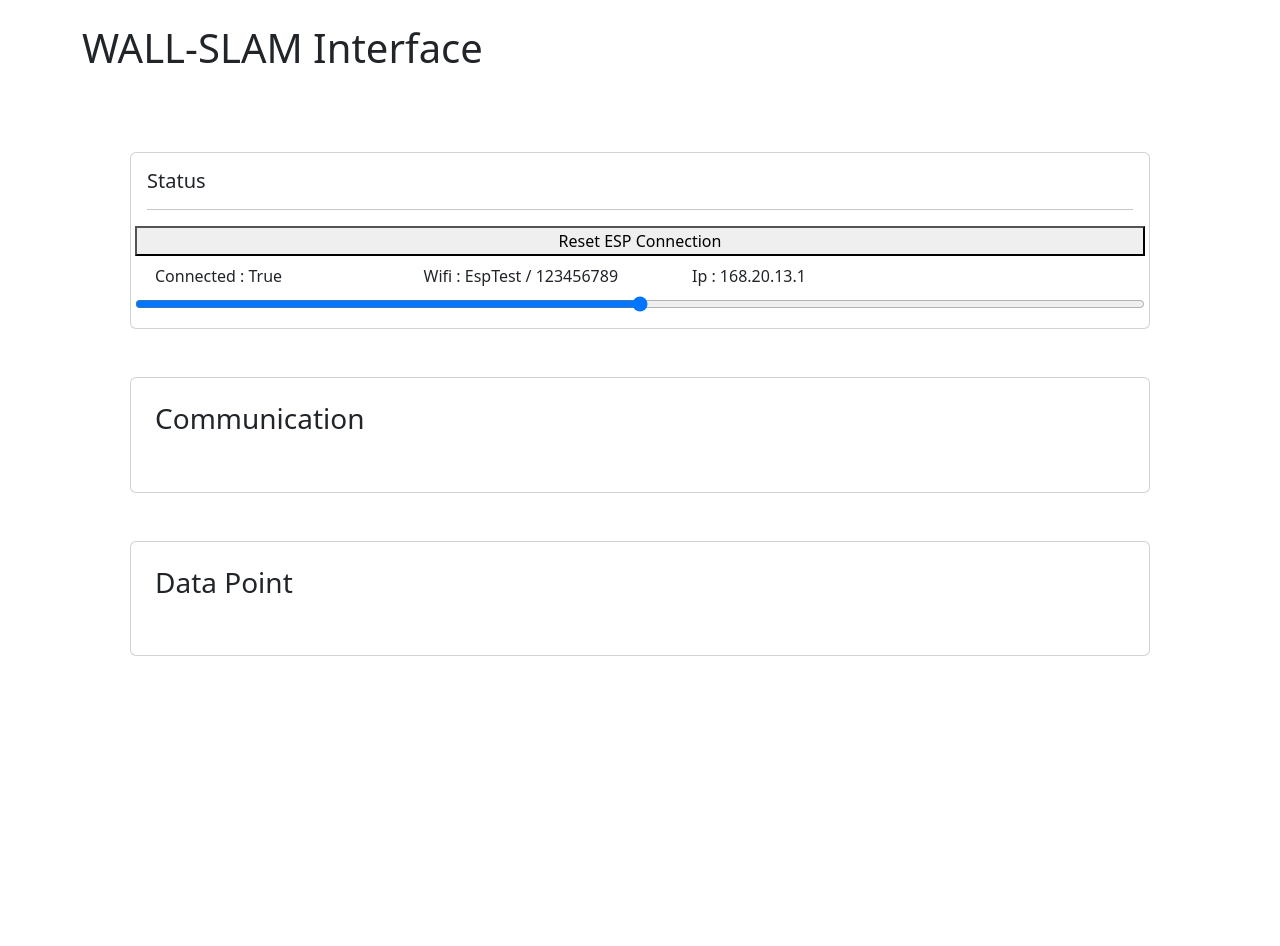
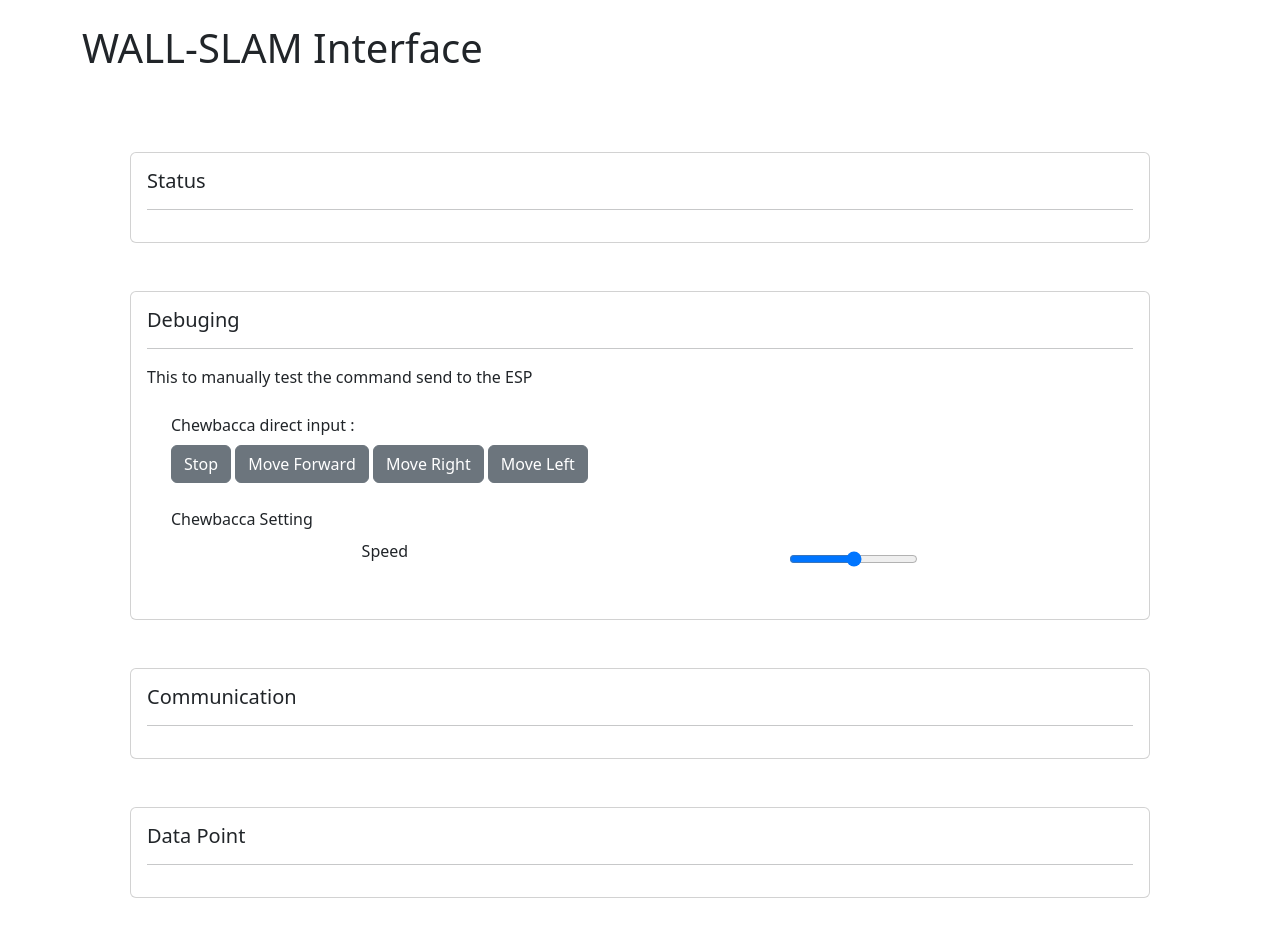
Before and after one commit to kreslotim/Wall-SLAM, a Flask app: page / in a window 1280 px wide. Before the commit the page ends 656 px from the top, so only its background shows below. Run offline with Flask 3, Linux system fonts and the light colour scheme; parts of the project's set-up code (start-up, migrations or seed data) failed here and were passed over; some libraries are stand-ins or nearby versions.

Commit message:
Added Direct Input Controll On Web

```diff
--- a/app/main/routes.py
+++ b/app/main/routes.py
@@ -35,6 +35,32 @@ def run_python_function():
 
 
 @bp.route('/reset-connection', methods=['POST'])
+def init_connection():
+    result = reset_esp_connection()
+    print("RESETTTT")
+    return jsonify(result=result)
+
+@bp.route('/move-forward', methods=['POST'])
+def init_connection():
+    result = reset_esp_connection()
+    return jsonify(result=result)
+
+@bp.route('/move-backward', methods=['POST'])
+def init_connection():
+    result = reset_esp_connection()
+    return jsonify(result=result)
+
+@bp.route('/move-left', methods=['POST'])
+def init_connection():
+    result = reset_esp_connection()
+    return jsonify(result=result)
+
+@bp.route('/move-right', methods=['POST'])
+def init_connection():
+    result = reset_esp_connection()
+    return jsonify(result=result)
+
+@bp.route('/move-stop', methods=['POST'])
 def init_connection():
     result = reset_esp_connection()
     return jsonify(result=result)
--- a/app/static/js/main.js
+++ b/app/static/js/main.js
@@ -30,6 +30,72 @@ function resetConnection() {
     }
   });
 }
+function sendStop() {
+  $.ajax({
+    url: "/move-stop",
+    type: "POST",
+    data: {},
+    success: function(response) {
+      console.log(response);
+    },
+    error: function(error) {
+      console.log(error);
+    }
+  });
+}
+function sendMoveForward() {
+  $.ajax({
+    url: "/move-forward",
+    type: "POST",
+    data: {},
+    success: function(response) {
+      console.log(response);
+    },
+    error: function(error) {
+      console.log(error);
+    }
+  });
+}
+function sendMoveBackward() {
+  $.ajax({
+    url: "/move-backward",
+    type: "POST",
+    data: {},
+    success: function(response) {
+      console.log(response);
+    },
+    error: function(error) {
+      console.log(error);
+    }
+  });
+}
+function sendMoveRight() {
+  $.ajax({
+    url: "/move-right",
+    type: "POST",
+    data: {},
+    success: function(response) {
+      console.log(response);
+    },
+    error: function(error) {
+      console.log(error);
+    }
+  });
+}
+function sendMoveLeft() {
+  $.ajax({
+    url: "/move-left",
+    type: "POST",
+    data: {},
+    success: function(response) {
+      console.log(response);
+    },
+    error: function(error) {
+      console.log(error);
+    }
+  });
+}
+
 
 $(document).ready(function() {
 
--- a/app/templates/index.html
+++ b/app/templates/index.html
@@ -10,6 +10,9 @@
             <h5 class="card-tile ">Status</h5>
             <hr>
 
+            <!--
+                Place Holder
+
             <div class="row">
                 <button onclick="resetConnection()">Reset ESP Connection</button>
 
@@ -17,16 +20,46 @@
                 <p class="col-3 m-2"> Wifi : EspTest / 123456789</p>
                 <p class="col-3 m-2"> Ip : {{ip}} </p>
 
-                <input type="range" min="0" max="100" value="50" class="slider" id="mySlider">
             </div>
+            -->
         </div>
     </div>
 
+    <div class="card m-5">
+
+        <div class="card-body">
+            <h5 class="card-tile">Debuging</h5>
+            <hr>
+
+            <p> This to manually test the command send to the ESP </p>
 
 
+            <div class="m-4">
+                <p class="my-2"> Chewbacca direct input :</p>
+                <button class="btn btn-secondary" onclick="sendStop()">Stop</button>
+                <button class="btn btn-secondary" onclick="sendMoveForward()">Move Forward</button>
+                <button class="btn btn-secondary" onclick="sendMoveRight()">Move Right</button>
+                <button class="btn btn-secondary" onclick="sendMoveLeft()">Move Left</button>
+
+            </div>
+
+
+            <div class="m-4">
+                <p class="my-2"> Chewbacca Setting</p>
+                <div class="d-flex justify-content-around">
+                    <p> Speed </p>
+                    <input type="range" min="0" max="100" value="50" class="slider" id="mySlider">
+                </div>
+            </div>
+
+
+        </div>
+    </div>
+
     <div class="card m-5">
-        <h3 class="card-tile m-4">Communication</h3>
         <div class="card-body">
+            <h5 class="card-tile">Communication</h5>
+            <hr>
             <div class="row">
               <div id="graph"></div>
             </div>
@@ -35,8 +68,9 @@
 
 
       <div class="card m-5">
-        <h3 class="card-tile m-4">Data Point</h3>
         <div class="card-body">
+            <h5 class="card-tile">Data Point</h5>
+            <hr>
             <div class="row">
               <div id="graph-obstacle"></div>
             </div>
```
